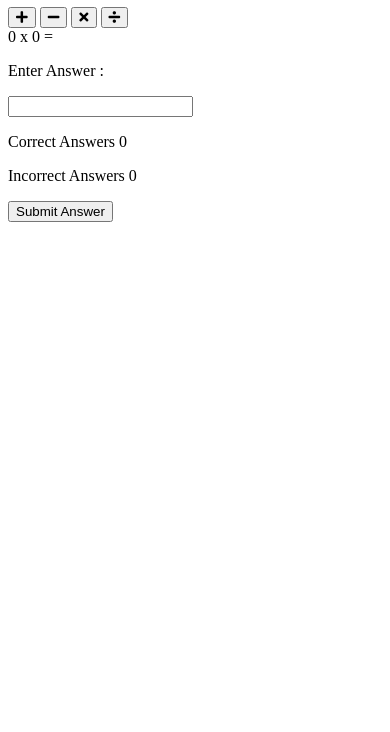
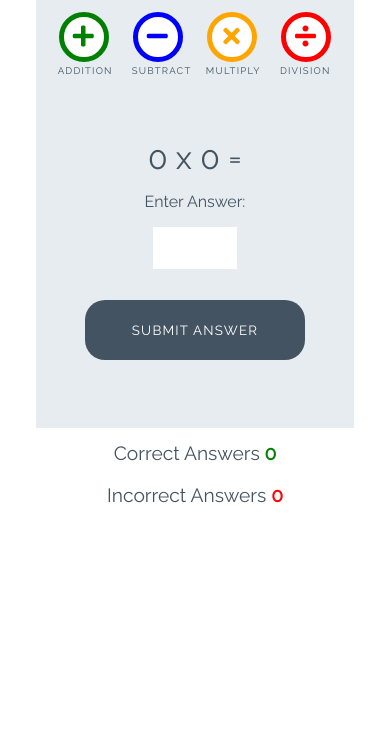
Before and after one commit to ewradcliffe/love-maths, a plain HTML site: page index.html in a window 390 px wide. Shown: the part 112-844 px from the top of the page. Drawn offline with Linux system fonts and the light colour scheme.

Commit message:
Added CSS styling.

```diff
--- a/assets/css/styles.css
+++ b/assets/css/styles.css
@@ -0,0 +1,252 @@
+/* --------- Global style */
+
+body {
+    background-color: white;
+    font-family: "Raleway", sans-serif;
+    color: #445361;
+    text-align: center;
+}
+
+/* --------- Heading */
+
+.heading {
+    text-align: center;
+    font-size: 2.5rem;
+}
+
+.logo {
+    height: 40px;
+    padding-right: 5px;
+}
+
+/* --------- Game layout */
+
+.game-area {
+    background-color: #E6ECF0;
+    box-sizing: border-box;
+    width: 85%;
+    height: 65vh;
+    max-height: 450px;
+    max-width: 830px;
+    margin-left: auto;
+    margin-right: auto;
+    padding: 1%;
+}
+
+.question-area {
+    width: 50%;
+    font-size: 2rem;
+    margin: auto;
+    padding: 50px 0;
+}
+
+.question-area span {
+    padding: 0 15px;
+}
+
+.score-area {
+    margin: 5px auto;
+    width: 60%;
+    font-size: 1.2rem;
+}
+
+.controls-area {
+    width: 85%;
+    margin: 30px auto;
+}
+
+#score {
+    color: green;
+    font-weight: bold;
+}
+
+#incorrect {
+    color: red;
+    font-weight: bold;
+}
+
+.answer-message {
+    display: none;
+    font-size: 1rem;
+}
+
+#answer-box {
+    border: none;
+    color: #445361;
+    display: inline-block;
+    height: 40px;
+    width: 80px;
+    font-size: 1.2rem;
+}
+
+.scores {
+    display: inline-block;
+    padding: 25px;
+}
+
+/* --------- Buttons */
+
+.btn {
+    width: 220px;
+    height: 60px;
+    font-family: "Raleway", sans-serif;
+    text-transform: uppercase;
+    letter-spacing: 1.2px;
+    color: white;
+}
+
+.btn:focus {
+    outline: none;
+}
+
+.btn--big {
+    padding-top: 10px;
+    border-radius: 50%;
+    background-color: white;
+    border: 10px solid;
+    width: 100px;
+    height: 100px;
+    font-size: 3.2rem;
+    margin: 0 30px;
+    transition: all 0.5s;
+}
+
+.btn--big::after {
+    content: attr(data-type);
+    font-size: 1rem;
+    color: #445361;
+    position: relative;
+    left: -0.5em;
+}
+
+.btn--blue {
+    border-color: blue;
+    color: blue;
+}
+
+.btn--blue:active,
+.btn--blue:hover {
+    background-color: darkblue;
+    color: white;
+}
+
+.btn--orange {
+    border-color: orange;
+    color: orange;
+}
+
+.btn--orange:active,
+.btn--orange:hover {
+    background-color: darkorange;
+    color: white;
+}
+
+.btn--red {
+    border-color: red;
+    color: red;
+}
+
+.btn--red:active,
+.btn--red:hover {
+    background-color: darkred;
+    color: white;
+}
+
+.btn--green {
+    border-color: green;
+    color: green;
+}
+
+.btn--green:active,
+.btn--green:hover {
+    background-color: darkgreen;
+    color: white;
+}
+
+.btn--gray {
+    margin-top: 25px;
+    background-color: #445361;
+    border: 1px transparent;
+    border-radius: 20px;
+}
+
+.btn--gray:active,
+.btn--gray:hover {
+    background-color: #0d1013;
+}
+
+/* --------- Media queries */
+
+@media (max-width: 414px) {
+    .controls-area {
+        width: 100%;
+    }
+
+    .btn--big {
+        margin: 0 10px;
+        padding: 5px;
+        border: 5px solid;
+        width: 50px;
+        height: 50px;
+        font-size: 1.5rem;
+    }
+
+    .btn--big::after {
+        font-size: 0.6rem;
+        left: -0.7rem;
+    }
+
+    .question-area {
+        padding: 10% 0;
+        width: 100%;
+    }
+
+    .question-area span {
+        padding: 0;
+    }
+
+    .answer-message {
+        display: block;
+    }
+
+    #answer-box {
+        display: block;
+        margin: 0 auto;
+    }
+    .btn--gray {
+        margin-top: 0;
+    }
+
+    .score-area {
+        width: 100%;
+    }
+
+    .scores {
+        margin: 0.5em auto;
+        display: block;
+        padding: 5px;
+    }
+
+    .heading {
+        font-size: 2rem;
+    }
+}
+
+@media (max-width: 320px) {
+    .game-area {
+        height: 70vh;
+    }
+
+    .controls-area {
+        width: 75%;
+        margin: 10px auto;
+    }
+
+    .btn--big {
+        margin: 10px 10px;
+    }
+    .question-area {
+        padding: 10px 0;
+    }
+
+}
--- a/index.html
+++ b/index.html
@@ -9,41 +9,41 @@
     <link rel="stylesheet" href="assets/css/styles.css">
     <title>Document</title>
 </head>
-
 <body>
-
-
-    <h1 class="heading"><img class="logo" src="assets/images/logo.png" alt="logo">Love Maths</h1>
+    <h1 class="heading">
+        <img class="logo" src="assets/images/logo.png" alt="logo"> Love Maths
+    </h1>
 
     <div class="game-area">
         <div class="controls-area">
-            <button class="btn btn--big btn--green">
+            <button data-type="addition" class="btn btn--big btn--green">
                 <i class="fas fa-plus"></i>
             </button>
-            <button class="btn btn--big btn--blue">
+            <button data-type="subtract" class="btn btn--big btn--blue">
                 <i class="fas fa-minus"></i>
             </button>
-            <button class="btn btn--big btn--orange">
+            <button data-type="multiply" class="btn btn--big btn--orange">
                 <i class="fas fa-times"></i>
             </button>
-            <button class="btn btn--big btn--red">
+            <button data-type="division" class="btn btn--big btn--red">
                 <i class="fas fa-divide"></i>
             </button>
-        </div>
         </div>
         <div class="question-area">
             <span id="operand1">0</span>
             <span id="operator">x</span>
             <span id="operand2">0</span>
             <span>=</span>
-        <p class="answer-message">Enter Answer :</p>
+            <p class="answer-message">Enter Answer:</p>
             <input id="answer-box" type="number">
         </div>
+        <button data-type="submit" class="btn btn--gray">Submit Answer</button>
+    </div>
+
     <div class="score-area">
-        <p classs="scores">Correct Answers <span id="score">0</span></p>
-        <p classs="scores">Incorrect Answers <span id="incorrect">0</span></p>
+        <p class="scores">Correct Answers <span id="score">0</span></p>
+        <p class="scores">Incorrect Answers <span id="incorrect">0</span></p>
     </div>
-    <button class="btn btn--grey">Submit Answer</button>
 
     <script src="assets/js/script.js"></script>
 </body>
```
Lines whose indentation alone changed are shown as unchanged.
